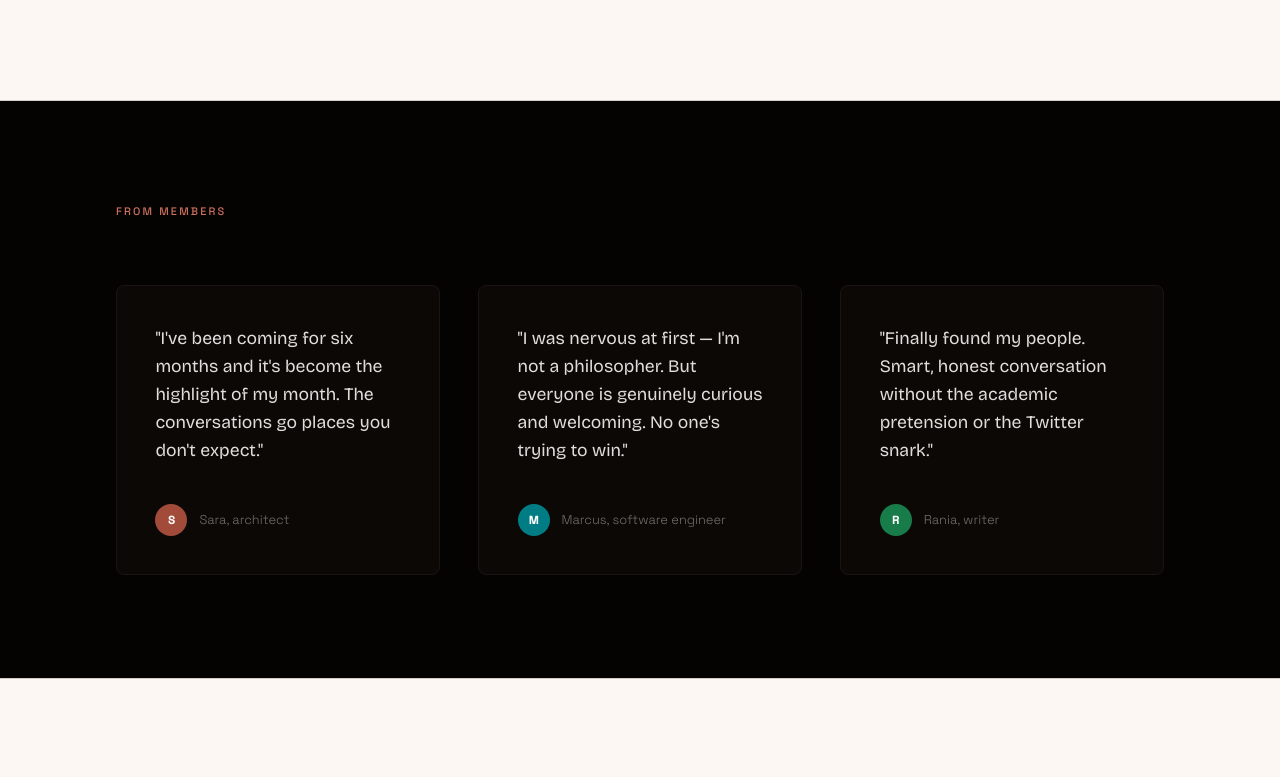
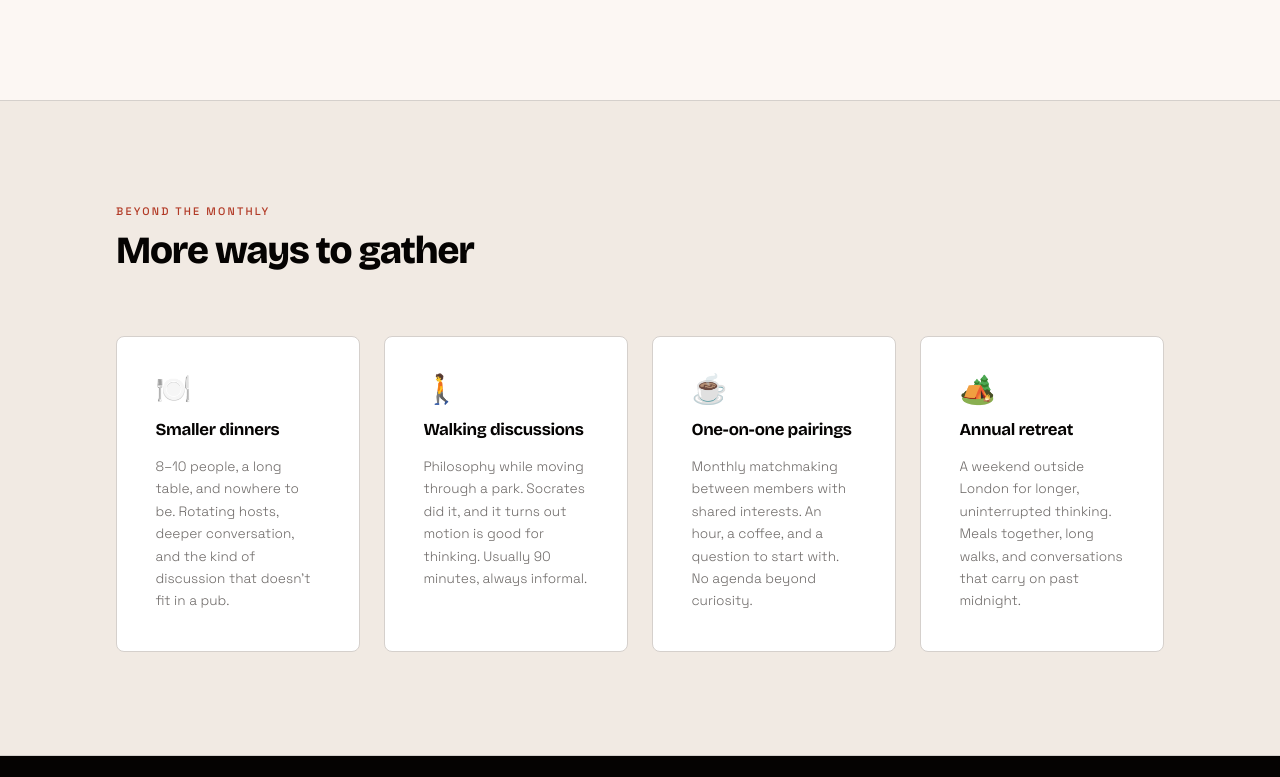
Before and after one commit to nomaitech/a201-static-sites, a plain HTML site: page sites/philosofriends.com/index.html in a window 1280 px wide. Shown: the part 2023-2800 px from the top of the page. Drawn offline with nearby package versions, Linux system fonts and the light colour scheme.

Commit message:
feat(philosofriends.com): add event formats section — dinners, walks, pairings, retreat

```diff
--- a/sites/philosofriends.com/index.html
+++ b/sites/philosofriends.com/index.html
@@ -136,6 +136,38 @@
               </div>
               <a href="https://lu.ma/philosofriends" class="btn-outline event-cta" target="_blank" rel="noopener">Interested</a>
             </article>
+          </div>
+        </div>
+      </section>
+
+      <!-- Formats -->
+      <section class="formats">
+        <div class="formats-inner">
+          <div class="formats-header">
+            <span class="section-label">Beyond the monthly</span>
+            <h2>More ways to gather</h2>
+          </div>
+          <div class="formats-grid">
+            <div class="format-card">
+              <span class="format-icon">🍽️</span>
+              <h3>Smaller dinners</h3>
+              <p>8–10 people, a long table, and nowhere to be. Rotating hosts, deeper conversation, and the kind of discussion that doesn't fit in a pub.</p>
+            </div>
+            <div class="format-card">
+              <span class="format-icon">🚶</span>
+              <h3>Walking discussions</h3>
+              <p>Philosophy while moving through a park. Socrates did it, and it turns out motion is good for thinking. Usually 90 minutes, always informal.</p>
+            </div>
+            <div class="format-card">
+              <span class="format-icon">☕</span>
+              <h3>One-on-one pairings</h3>
+              <p>Monthly matchmaking between members with shared interests. An hour, a coffee, and a question to start with. No agenda beyond curiosity.</p>
+            </div>
+            <div class="format-card">
+              <span class="format-icon">🏕️</span>
+              <h3>Annual retreat</h3>
+              <p>A weekend outside London for longer, uninterrupted thinking. Meals together, long walks, and conversations that carry on past midnight.</p>
+            </div>
           </div>
         </div>
       </section>
--- a/sites/philosofriends.com/styles.css
+++ b/sites/philosofriends.com/styles.css
@@ -444,6 +444,71 @@ body {
 
 .event-cta { align-self: center; }
 
+/* ─── Formats ────────────────────────────────────────────────────── */
+.formats {
+  background: var(--bg-alt);
+  border-bottom: 1px solid var(--border);
+}
+
+.formats-inner {
+  max-width: var(--max);
+  margin: 0 auto;
+  padding: var(--space-2xl) var(--pad);
+}
+
+.formats-header {
+  margin-bottom: var(--space-xl);
+}
+
+.formats-header h2 {
+  font-family: var(--font-display);
+  font-size: clamp(1.6rem, 3vw, 2.4rem);
+  font-weight: 800;
+  letter-spacing: -0.03em;
+  line-height: 1.1;
+}
+
+.formats-grid {
+  display: grid;
+  grid-template-columns: repeat(4, 1fr);
+  gap: var(--space-md);
+}
+
+.format-card {
+  background: white;
+  border: 1px solid var(--border);
+  border-radius: 8px;
+  padding: var(--space-lg);
+  display: flex;
+  flex-direction: column;
+  gap: var(--space-sm);
+  transition: box-shadow 0.2s, transform 0.2s;
+}
+
+.format-card:hover {
+  box-shadow: 0 4px 24px -8px oklch(10% 0.01 55 / 0.1);
+  transform: translateY(-2px);
+}
+
+.format-icon {
+  font-size: 1.8rem;
+  line-height: 1;
+}
+
+.format-card h3 {
+  font-family: var(--font-display);
+  font-size: 1.05rem;
+  font-weight: 700;
+  letter-spacing: -0.02em;
+  line-height: 1.2;
+}
+
+.format-card p {
+  font-size: 0.85rem;
+  color: var(--gray);
+  line-height: 1.65;
+}
+
 /* ─── Testimonials ───────────────────────────────────────────────── */
 .testimonials {
   background: var(--black);
@@ -884,7 +949,15 @@ body {
     gap: var(--space-lg);
   }
 
+  .formats-grid {
+    grid-template-columns: repeat(2, 1fr);
+  }
+
   .testimonials-grid {
+    grid-template-columns: 1fr;
+  }
+
+  .formats-grid {
     grid-template-columns: 1fr;
   }
 
```
